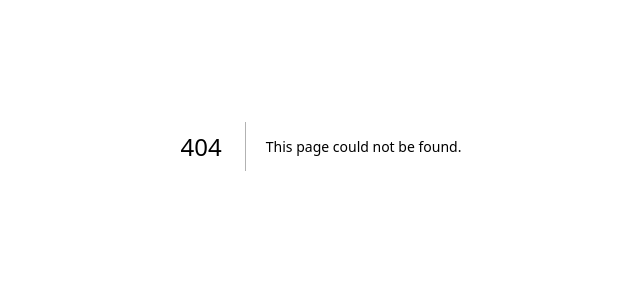
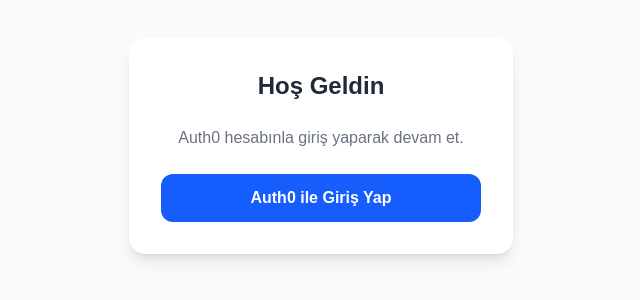
Before and after one commit to korayda4/next-auth, a Next.js app: page /login in a window 1280 px wide. Before the commit this address had no page. Shown: the part 254-554 px from the top of the page, without its empty margins (319-959 px from the left). Built offline with nearby package versions, Linux system fonts and the light colour scheme.

Commit message:
feat(auth): create login page with Auth0 sign-in button

```diff
--- /dev/null
+++ b/src/app/login/page.tsx
@@ -0,0 +1,22 @@
+"use client";
+import { signIn } from "next-auth/react";
+
+export default function LoginPage() {
+
+    return (
+        <div className="flex flex-col items-center justify-center min-h-screen bg-gray-50 px-4">
+            <div className="bg-white p-8 rounded-2xl shadow-lg max-w-sm w-full text-center">
+                <h1 className="text-2xl font-bold mb-6 text-gray-800">Hoş Geldin</h1>
+                <p className="text-gray-500 mb-6">
+                    Auth0 hesabınla giriş yaparak devam et.
+                </p>
+                <button
+                    onClick={() => signIn("auth0", { callbackUrl: "/dashboard" })}
+                    className="w-full px-6 py-3 rounded-xl bg-blue-600 text-white font-semibold hover:bg-blue-700 transition-colors"
+                >
+                    Auth0 ile Giriş Yap
+                </button>
+            </div>
+        </div>
+    );
+}
```
